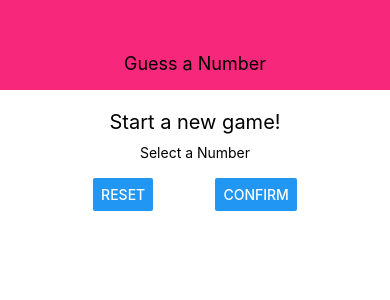
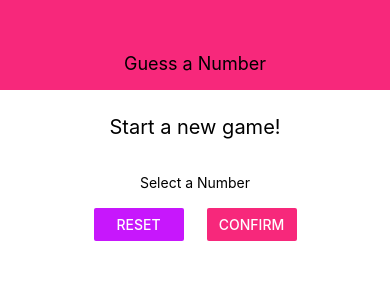
Before and after one commit to rony646/guess-a-number-app, a React Native app: screen / in a window 390 px wide. Shown: the top 300 px of the page. Built offline with nearby package versions, Linux system fonts and the light colour scheme.

Commit message:
more styling

```diff
--- /dev/null
+++ b/components/Card.js
@@ -0,0 +1,21 @@
+import React from 'react'
+import { View, StyleSheet } from 'react-native'
+
+const Card = props => {
+    return <View style={{...styles.card, ...props.style}}>{props.children}</View>
+};
+
+const styles = StyleSheet.create({
+    card: {
+        shadowColor: "#0000",
+        shadowOffset: { width: 0,height: 2 },
+        shadowRadius: 6,
+        shadowOpacity: 0.26,
+        elevation: 8,
+        backgroundColor: "white",
+        padding: 20,
+        borderRadius: 10
+    }
+});
+
+export default Card;
--- a/components/Header.js
+++ b/components/Header.js
@@ -1,6 +1,8 @@
 import React from 'react';
 
 import { View, Text, StyleSheet } from 'react-native';
+
+import Colors from '../constants/colors'
 
 const Header = props => {
     return(
@@ -15,7 +17,7 @@
         width: "100%",
         height: 90,
         paddingTop: 36,
-        backgroundColor: "#F7287B",
+        backgroundColor: Colors.primary,
         alignItems: "center",
         justifyContent: "center"
     },
--- /dev/null
+++ b/constants/colors.js
@@ -0,0 +1,4 @@
+export default {
+    primary: '#F7287B',
+    accent: '#c717fc'
+};
--- a/screens/StartGameScreen.js
+++ b/screens/StartGameScreen.js
@@ -1,19 +1,22 @@
 import React from 'react';
 
 import { View, StyleSheet, Text, TextInput, Button } from 'react-native';
+
+import Card from '../components/Card'
+import Colors from '../constants/colors'
 
 const StartGameScreen = props => {
     return (
         <View style={styles.screen}>
             <Text style={styles.title}>Start a new game!</Text>
-            <View style={styles.inputContainer}>
+            <Card style={styles.inputContainer}>
                 <Text>Select a Number</Text>
                 <TextInput />
                 <View style={styles.buttonContainer}>
-                    <Button title="Reset" onPress={() => {}}/>
-                    <Button title="Confirm" onPress={() => {}}/>
+                    <View style={styles.button}><Button title="Reset" onPress={() => {}} color={Colors.accent}/></View>
+                    <View style={styles.button}><Button title="Confirm" onPress={() => {}} color={Colors.primary}/></View>
                 </View>
-            </View>
+            </Card>
         </View>
     );
 };
@@ -26,7 +29,7 @@
     },
     title: {
         fontSize: 20,
-        marginVertical: 10,
+        marginVertical: 15,
     },
     inputContainer: {
         width: 300,
@@ -38,6 +41,9 @@
         width: "100%",
         justifyContent: "space-around",
         paddingHorizontal: 15
+    },
+    button: {
+        width: 90
     }
 })
 
```
